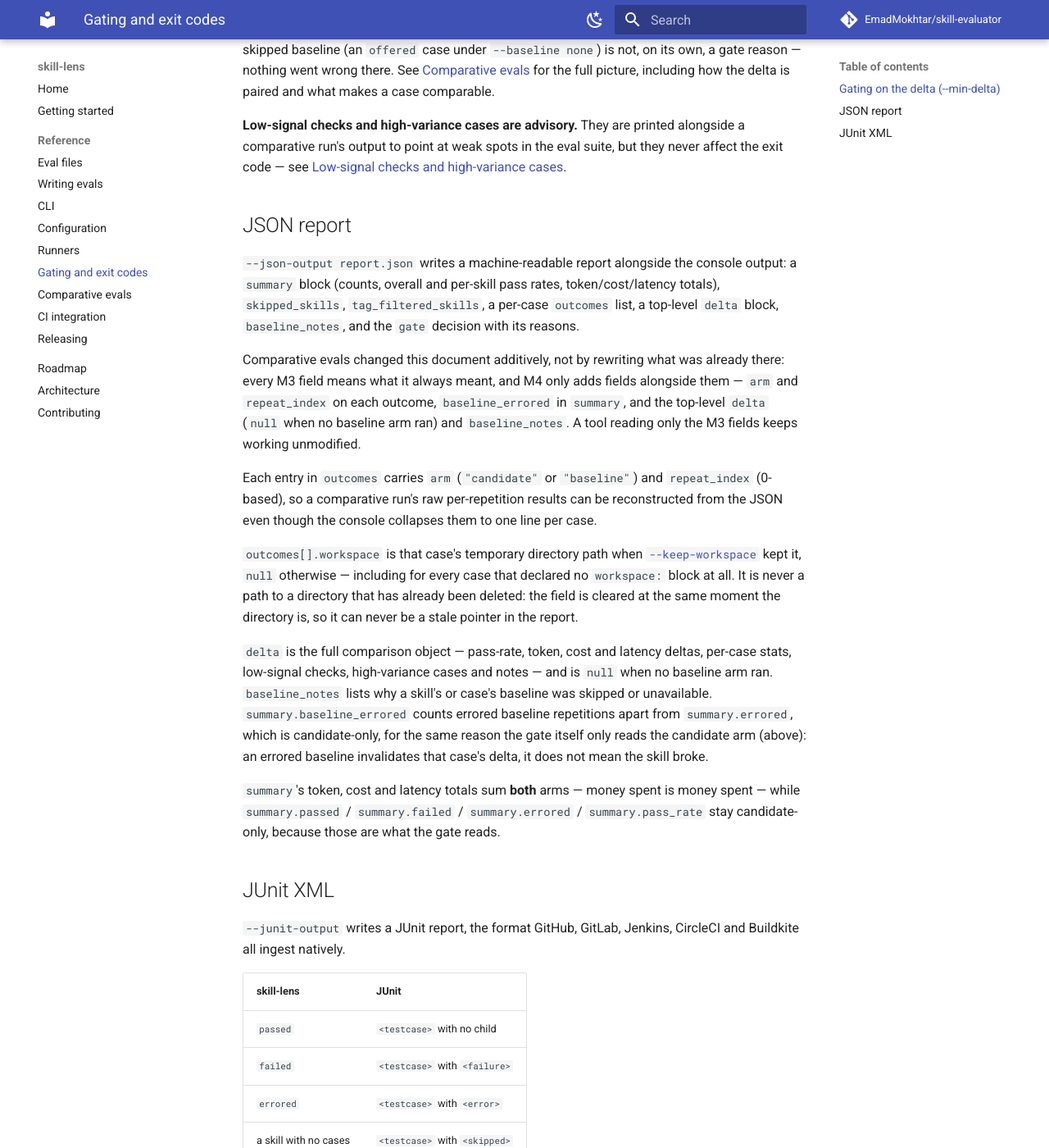
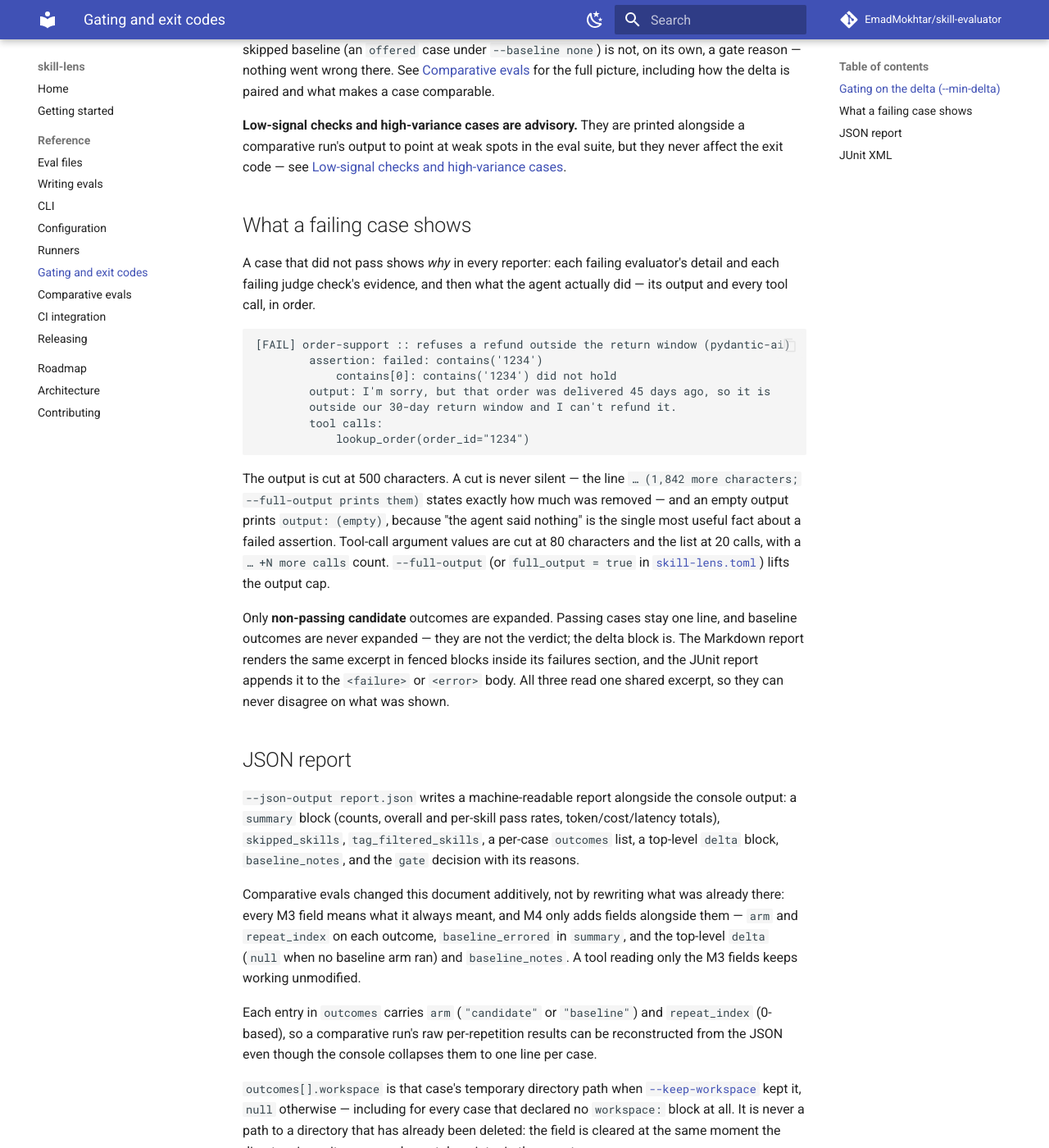
Before and after one commit to EmadMokhtar/skill-evaluator, an MkDocs documentation site: the page built from docs/gating.md, in a window 1280 px wide and 1400 px high, scrolled down 1586 px. Shown: the whole window at 82% size. Built offline with MkDocs 1.6.1 and Material for MkDocs 9.7.7, drawn with Linux system fonts in a browser that asks for light colours; comment, search, counter and statistics services are not loaded.

Commit message:
feat: add full_output and --full-output to lift the output cap
Co-Authored-By: Claude Opus 5 <noreply@anthropic.com>

````diff
--- a/action.yml
+++ b/action.yml
@@ -32,6 +32,8 @@ inputs:
     description: Run this many cases at once.
   keep-workspace:
     description: Keep each case's temporary directory instead of deleting it. true or false.
+  full-output:
+    description: Print a failing case's whole output instead of the first 500 characters. true or false.
   json-output:
     description: Where to write the JSON report. Also read back for this action's outputs.
     default: skill-lens-report.json
@@ -119,6 +121,7 @@ runs:
         SE_MIN_DELTA: ${{ inputs.min-delta }}
         SE_CONCURRENCY: ${{ inputs.concurrency }}
         SE_KEEP_WORKSPACE: ${{ inputs.keep-workspace }}
+        SE_FULL_OUTPUT: ${{ inputs.full-output }}
         SE_JSON: ${{ inputs.json-output }}
         SE_JUNIT: ${{ inputs.junit-output }}
         SE_MARKDOWN: ${{ inputs.markdown-output }}
@@ -145,6 +148,7 @@ runs:
         add --min-delta "$SE_MIN_DELTA"
         add --concurrency "$SE_CONCURRENCY"
         add_flag --keep-workspace "$SE_KEEP_WORKSPACE" --no-keep-workspace
+        add_flag --full-output "$SE_FULL_OUTPUT" --no-full-output
         add --json-output "$SE_JSON"
         add --junit-output "$SE_JUNIT"
         add --markdown-output "$SE_MARKDOWN"
--- a/docs/gating.md
+++ b/docs/gating.md
@@ -73,6 +73,35 @@ comparative run's output to point at weak spots in the eval suite, but they neve
 exit code — see
 [Low-signal checks and high-variance cases](comparative-evals.md#low-signal-checks-and-high-variance-cases).
 
+## What a failing case shows
+
+A case that did not pass shows *why* in every reporter: each failing evaluator's detail and
+each failing judge check's evidence, and then what the agent actually did — its output and
+every tool call, in order.
+
+```
+[FAIL] order-support :: refuses a refund outside the return window (pydantic-ai)
+        assertion: failed: contains('1234')
+            contains[0]: contains('1234') did not hold
+        output: I'm sorry, but that order was delivered 45 days ago, so it is
+        outside our 30-day return window and I can't refund it.
+        tool calls:
+            lookup_order(order_id="1234")
+```
+
+The output is cut at 500 characters. A cut is never silent — the line `… (1,842 more
+characters; --full-output prints them)` states exactly how much was removed — and an empty
+output prints `output: (empty)`, because "the agent said nothing" is the single most useful
+fact about a failed assertion. Tool-call argument values are cut at 80 characters and the
+list at 20 calls, with a `… +N more calls` count. `--full-output` (or `full_output = true` in
+[`skill-lens.toml`](configuration.md)) lifts the output cap.
+
+Only **non-passing candidate** outcomes are expanded. Passing cases stay one line, and
+baseline outcomes are never expanded — they are not the verdict; the delta block is. The
+Markdown report renders the same excerpt in fenced blocks inside its failures section, and
+the JUnit report appends it to the `<failure>` or `<error>` body. All three read one shared
+excerpt, so they can never disagree on what was shown.
+
 ## JSON report
 
 `--json-output report.json` writes a machine-readable report alongside the console output:
````
Also changed, not shown: docs/cli.md (+8 -1 lines), docs/configuration.md (+8 -0 lines), 4 other files.
